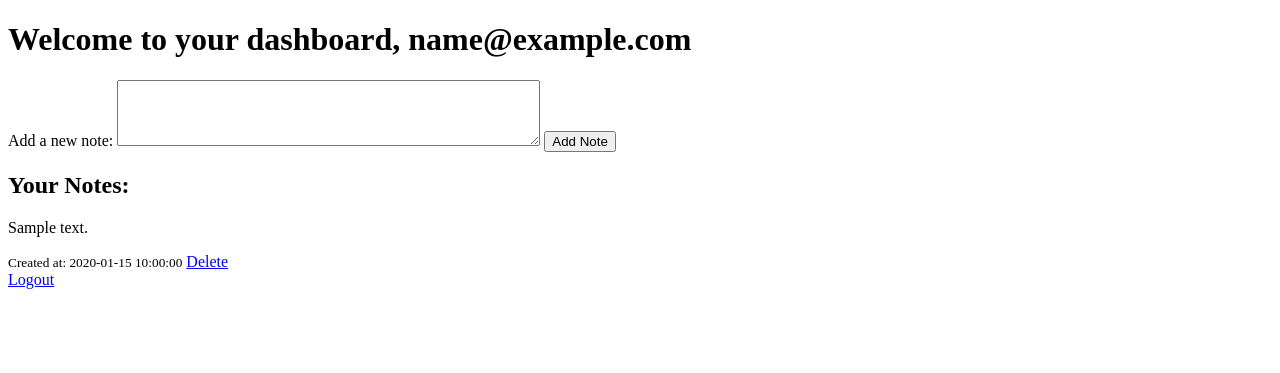
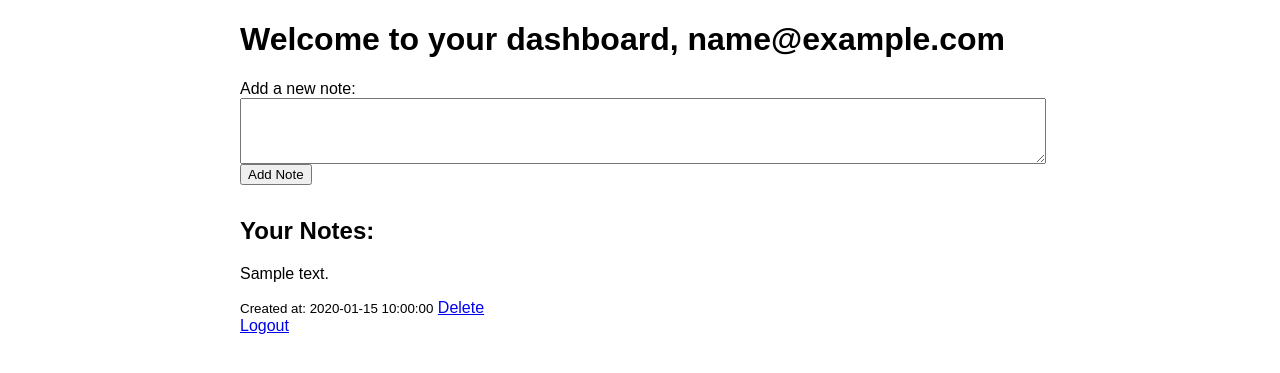
Before and after one commit to kamra34/Realtime-stickyNote-MVP, a Flask app: template templates/dashboard.html in a window 1280 px wide. Shown: the top 373 px of the page. Run offline with Flask 3, Linux system fonts and the light colour scheme; the template is opened without the code that fills it: values that come from a table or form of the project are taken from there, others are empty; a user stored in the database is signed in; tables that the repository leaves empty hold one stand-in row (values such as "Sample post").

Commit message:
Added styles.css

```diff
--- a/templates/dashboard.html
+++ b/templates/dashboard.html
@@ -3,6 +3,7 @@
 <head>
     <meta charset="UTF-8">
     <meta name="viewport" content="width=device-width, initial-scale=1.0">
+    <link rel="stylesheet" href="{{ url_for('static', filename='styles.css') }}">
     <title>Dashboard</title>
 </head>
 <body>
--- a/templates/login.html
+++ b/templates/login.html
@@ -2,6 +2,7 @@
 <html lang="en">
 <head>
     <meta charset="UTF-8">
+    <link rel="stylesheet" href="{{ url_for('static', filename='styles.css') }}">
     <title>Login</title>
 </head>
 <body>
--- a/templates/register.html
+++ b/templates/register.html
@@ -2,6 +2,7 @@
 <html lang="en">
 <head>
     <meta charset="UTF-8">
+    <link rel="stylesheet" href="{{ url_for('static', filename='styles.css') }}">
     <title>Register</title>
 </head>
 <body>
--- /dev/null
+++ b/templates/styles.css
@@ -0,0 +1,34 @@
+body {
+    font-family: Arial, sans-serif;
+    max-width: 800px;
+    margin: 0 auto;
+}
+
+form {
+    margin-bottom: 2em;
+}
+
+textarea {
+    display: block;
+    width: 100%;
+    resize: vertical;
+}
+
+.notes-container {
+    display: grid;
+    grid-template-columns: repeat(auto-fit, minmax(300px, 1fr));
+    gap: 1em;
+}
+
+.note {
+    border: 1px solid #ccc;
+    padding: 1em;
+    border-radius: 4px;
+    background-color: #f9f9f9;
+}
+
+.note small {
+    display: block;
+    font-size: 0.8em;
+    margin-top: 1em;
+}
```
